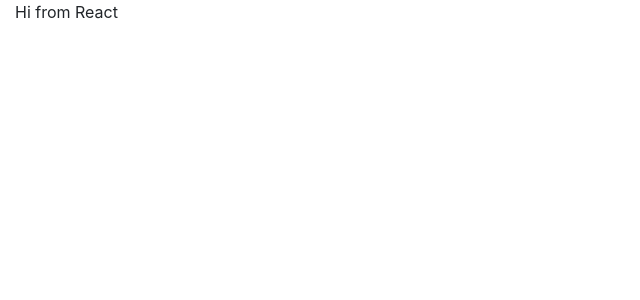
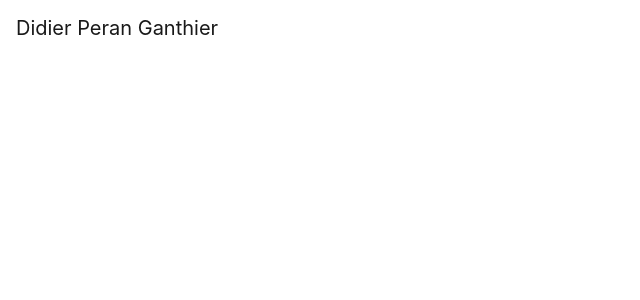
Before and after one commit to didierganthier/portfolio, a React (Create React App) app: page / in a window 1280 px wide. Shown: the top 300 px of the page, without its empty margins (0-640 px from the left). Built offline with nearby package versions, Linux system fonts and the light colour scheme.

Commit message:
navbar basic setup in App.js

```diff
--- a/src/App.js
+++ b/src/App.js
@@ -1,6 +1,7 @@
 import React from 'react';
 import {BrowserRouter as Router, Route, Link } from 'react-router-dom';
 import Container from 'react-bootstrap/Container';
+import Navbar from 'react-bootstrap/Navbar';
 import './App.css';
 
 class App extends React.Component {
@@ -31,8 +32,10 @@ class App extends React.Component {
   render (){
     return(
       <Router>
-        <Container fluid={true}>
-          <p>Hi from React</p>
+        <Container className="p-0" fluid={true}>
+          <Navbar>
+            <Navbar.Brand>Didier Peran Ganthier</Navbar.Brand>
+          </Navbar>
         </Container>
       </Router>
     );
```
